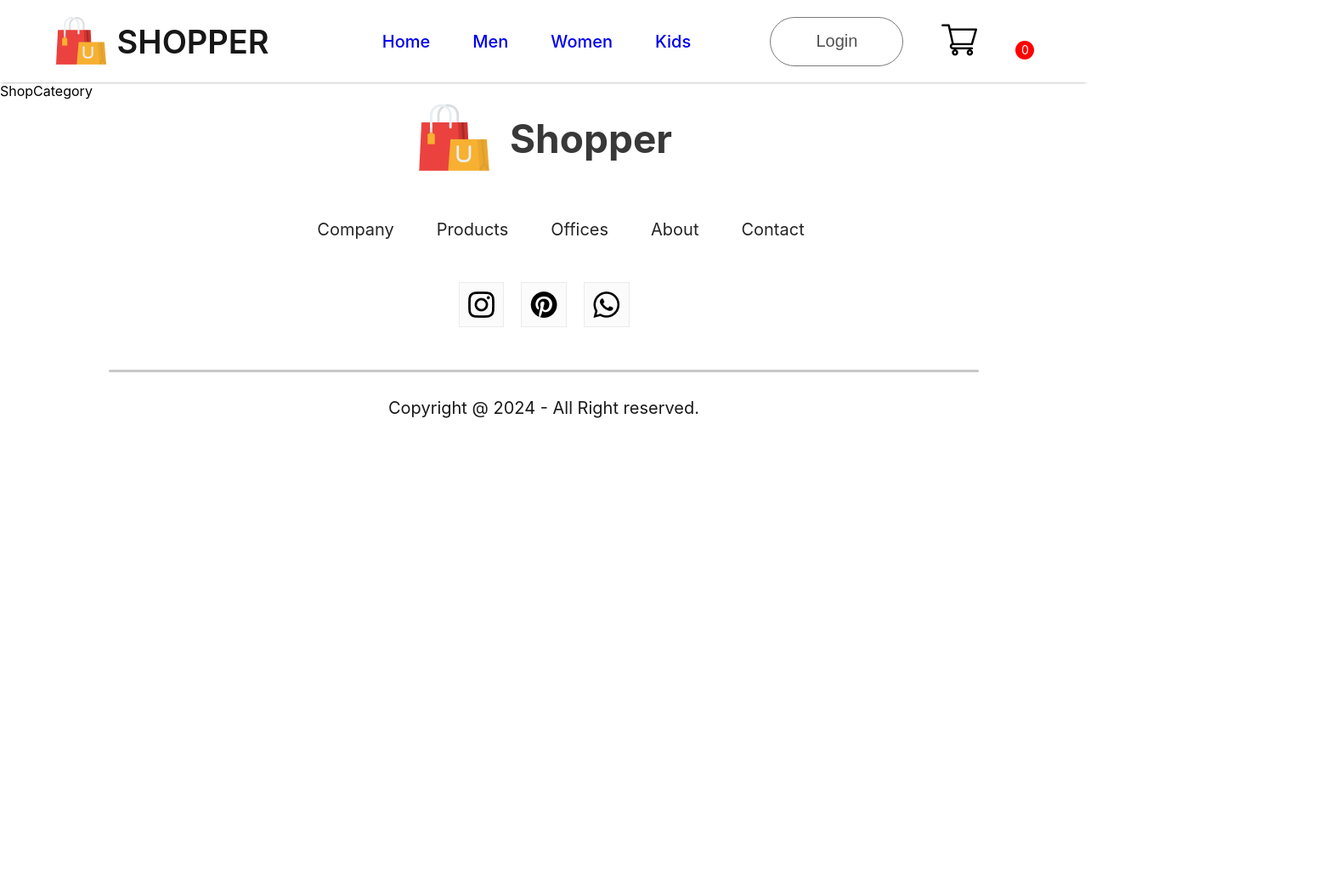
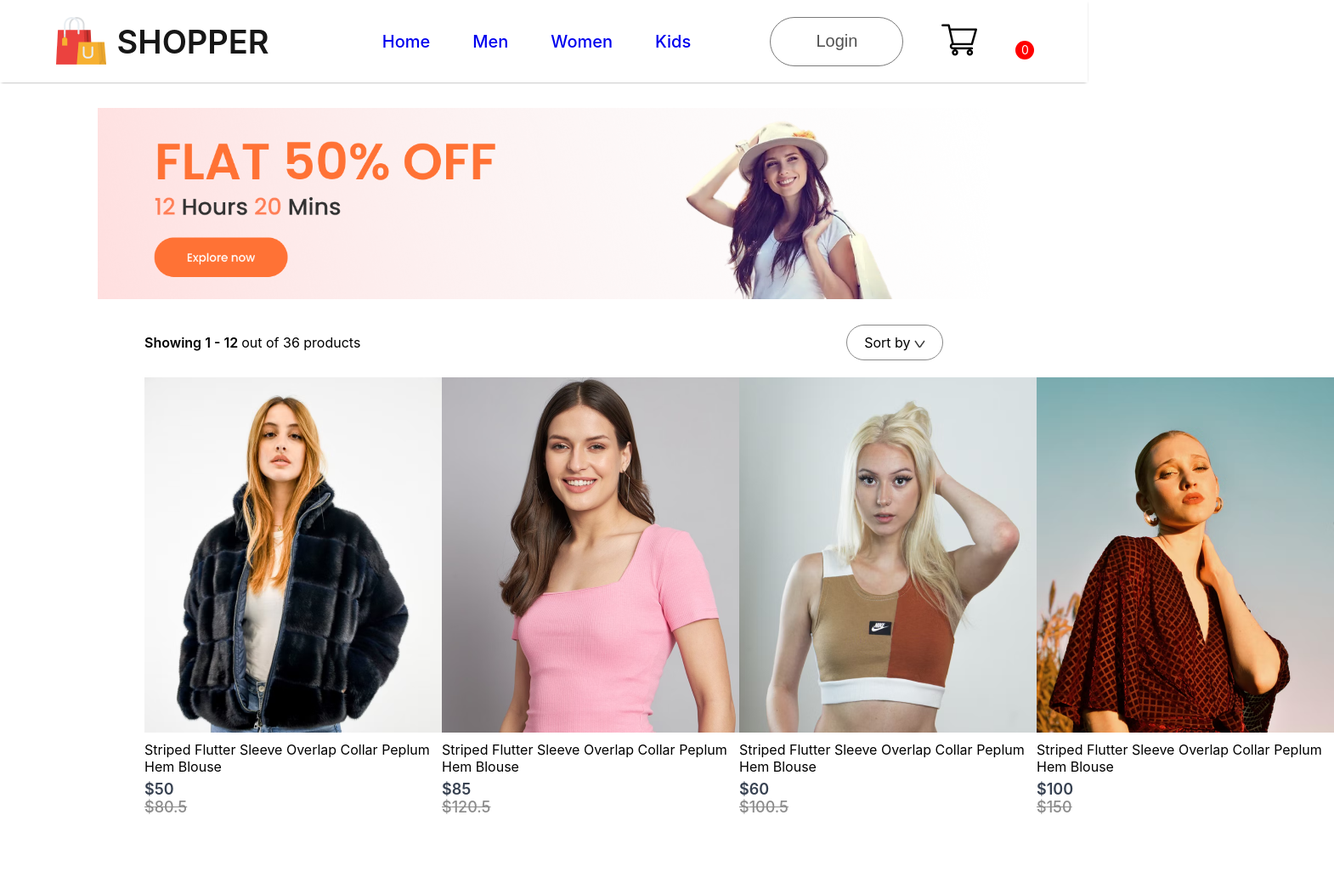
Before and after one commit to sonalipunsara/E-Commerce-website, a React (Create React App) app: page /womens in a window 1280 px wide. Shown: the top 1039 px of the page at 85% size, 1570 px wide, since content can reach past the window. Before the commit the page ends 800 px from the top, so only its background shows below. Built offline with nearby package versions, Linux system fonts and the light colour scheme.

Commit message:
ShopCategory section

```diff
--- a/src/App.js
+++ b/src/App.js
@@ -1,4 +1,4 @@
-import React from "react";
+import React, { Component } from "react";
 import "./App.css";
 import Navbar from "./Components/Navbar/Navbar";
 import { BrowserRouter as Router, Routes, Route } from "react-router-dom";
@@ -8,6 +8,9 @@
 import Cart from "./Pages/Cart";
 import LoginSignup from "./Pages/LoginSignup";
 import Footer from "./Components/Footer/Footer";
+import men_banner from "./Components/Assets/banner_mens.png";
+import women_banner from "./Components/Assets/banner_women.png";
+import kid_banner from "./Components/Assets/banner_kids.png";
 
 function App() {
   return (
@@ -15,9 +18,18 @@
       <Navbar />
       <Routes>
         <Route path="/" element={<Home />} />
-        <Route path="/mens" element={<ShopCategory category="men" />} />
-        <Route path="/womens" element={<ShopCategory category="women" />} />
-        <Route path="/kids" element={<ShopCategory category="kid" />} />
+        <Route
+          path="/mens"
+          element={<ShopCategory banner={men_banner} category="men" />}
+        />
+        <Route
+          path="/womens"
+          element={<ShopCategory banner={women_banner} category="women" />}
+        />
+        <Route
+          path="/kids"
+          element={<ShopCategory banner={kid_banner} category="kid" />}
+        />
         <Route path="/product/:productId" element={<Product />} />
         <Route path="/cart" element={<Cart />} />
         <Route path="/login" element={<LoginSignup />} />
--- /dev/null
+++ b/src/Context/ShopContext.jsx
@@ -0,0 +1,16 @@
+import React, { createContext } from "react";
+import all_product from "../Components/Assets/all_product";
+
+export const ShopContext = createContext(null);
+
+const ShopContextProvider = (props) => {
+  const contextValue = { all_product };
+
+  return (
+    <ShopContext.Provider value={contextValue}>
+      {props.children}
+    </ShopContext.Provider>
+  );
+};
+
+export default ShopContextProvider;
--- /dev/null
+++ b/src/Pages/CSS/ShopCategory.css
@@ -0,0 +1,43 @@
+.shopcategory-banner {
+  display: block;
+  margin: 30px auto;
+  width: 82%;
+}
+
+.shopcategory-indexSort {
+  display: flex;
+  margin: 0px 170px;
+  justify-content: space-between;
+  align-items: center;
+}
+
+.shopcategory-sort {
+  padding: 10px 20px;
+  border-radius: 40px;
+  border: 1px solid #888;
+}
+
+.shopcategory-indexSort p span {
+  font-weight: 600;
+}
+
+.shopcategory-products {
+  margin: 20px 170px;
+  display: grid;
+  grid-template-columns: 1fr 1fr 1fr 1fr;
+  row-gap: 80px;
+}
+
+.shopcategory-loadmore {
+  display: flex;
+  justify-content: center;
+  align-items: center;
+  margin: 150px auto;
+  width: 233px;
+  height: 69px;
+  border-radius: 75px;
+  background: #ededed;
+  color: #787878;
+  font-size: 18px;
+  font-weight: 500;
+}
--- a/src/Pages/ShopCategory.jsx
+++ b/src/Pages/ShopCategory.jsx
@@ -1,7 +1,48 @@
-import React from "react";
+import React, { useContext } from "react";
+import "./CSS/ShopCategory.css";
+import { ShopContext } from "../Context/ShopContext";
+import dropdown_icon from "../Components/Assets/dropdown_icon.png";
+import Item from "../Components/Item/Item";
 
-const ShopCategory = () => {
-  return <div>ShopCategory</div>;
+const ShopCategory = (props) => {
+  const { all_product } = useContext(ShopContext);
+
+  return (
+    <div className="shop-category">
+      <img className="shopcategory-banner" src={props.banner}></img>
+
+      <div className="shopcategory-indexSort">
+        <p>
+          <span>Showing 1 - 12 </span> out of 36 products
+        </p>
+
+        <div className="shopcategory-sort">
+          Sort by <img src={dropdown_icon} alt=""></img>
+        </div>
+      </div>
+
+      <div className="shopcategory-products">
+        {all_product.map((item, i) => {
+          if (props.category === item.category) {
+            return (
+              <Item
+                key={i}
+                id={item.id}
+                name={item.name}
+                image={item.image}
+                new_price={item.new_price}
+                old_price={item.old_price}
+              />
+            );
+          } else {
+            return null;
+          }
+        })}
+      </div>
+
+      <div className="shopcategory-loadmore">Explore More</div>
+    </div>
+  );
 };
 
 export default ShopCategory;
```
Also changed, not shown: src/index.js (+9 -8 lines).
